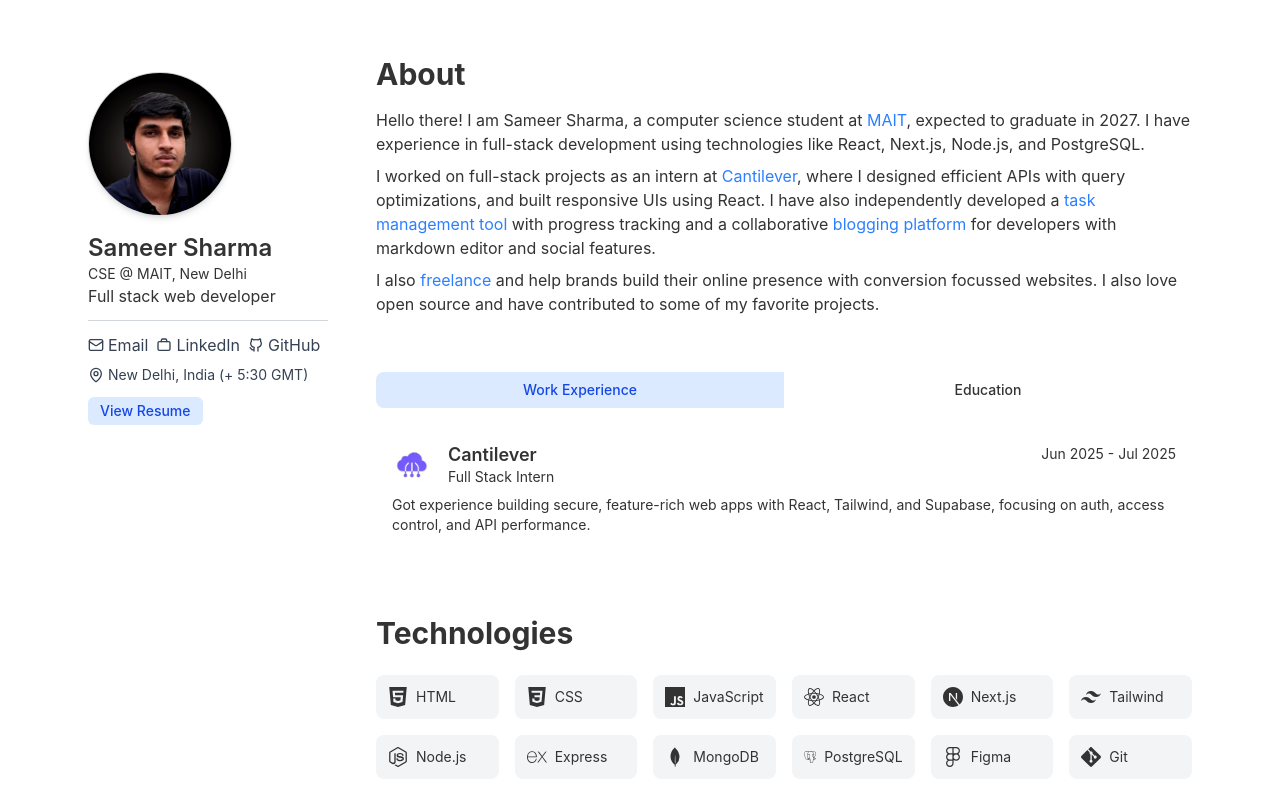
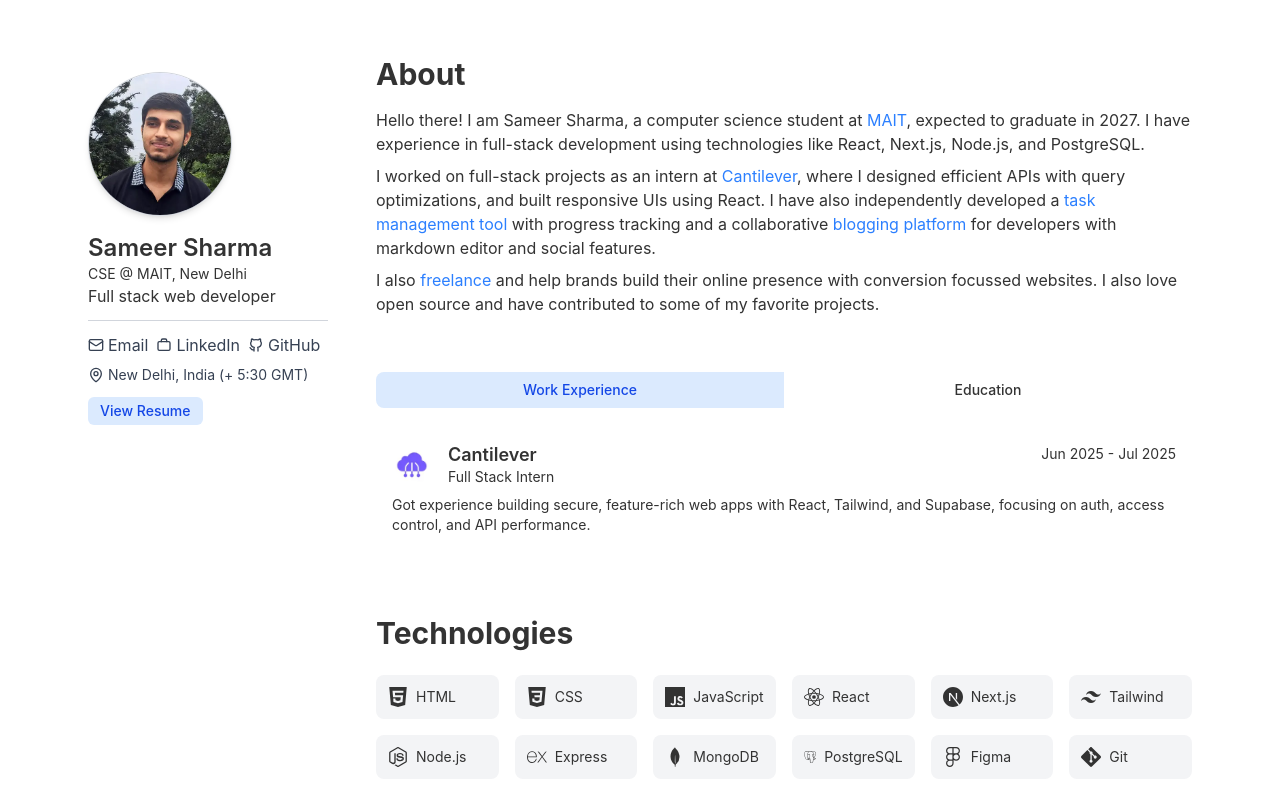
Before and after one commit to sameersharmadev/sameersharmadev, a Next.js app: page / in a window 1280 px wide. Built offline with nearby package versions, Linux system fonts and the light colour scheme.

Commit message:
change profile picture

```diff
--- a/components/Sidebar.jsx
+++ b/components/Sidebar.jsx
@@ -5,8 +5,8 @@
         <aside className="w-full md:w-1/4 p-6 md:sticky md:top-12 self-start">
             <div className="flex flex-col items-start">
                 <img
-                    src="/profile.jpg"
-                    alt="Profile"
+                    src="/profile.webp"
+                    alt="Profile Picture"
                     className="w-36 h-36 rounded-full object-cover shadow-md border border-gray-300 dark:border-gray-800"
                 />
                 <h2 className="text-2xl font-semibold mt-4">Sameer Sharma</h2>
```
Also changed, not shown: public/profile.webp (added).
